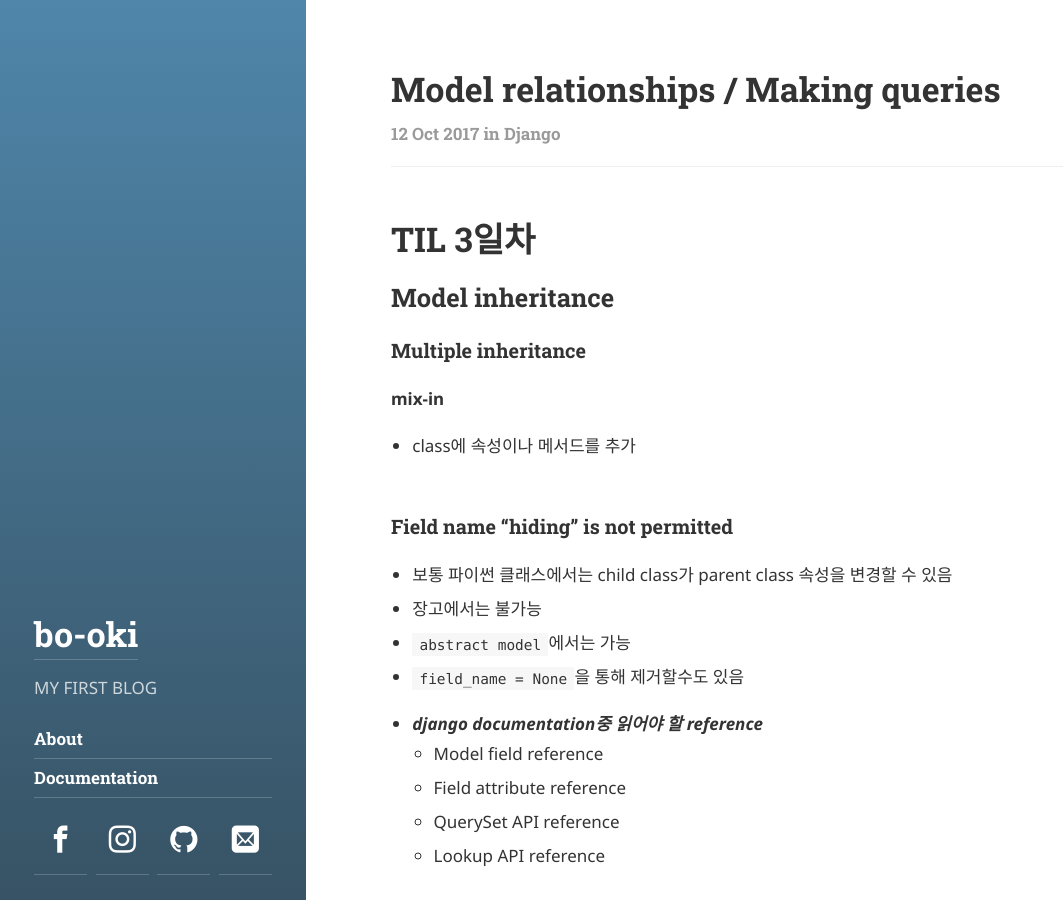
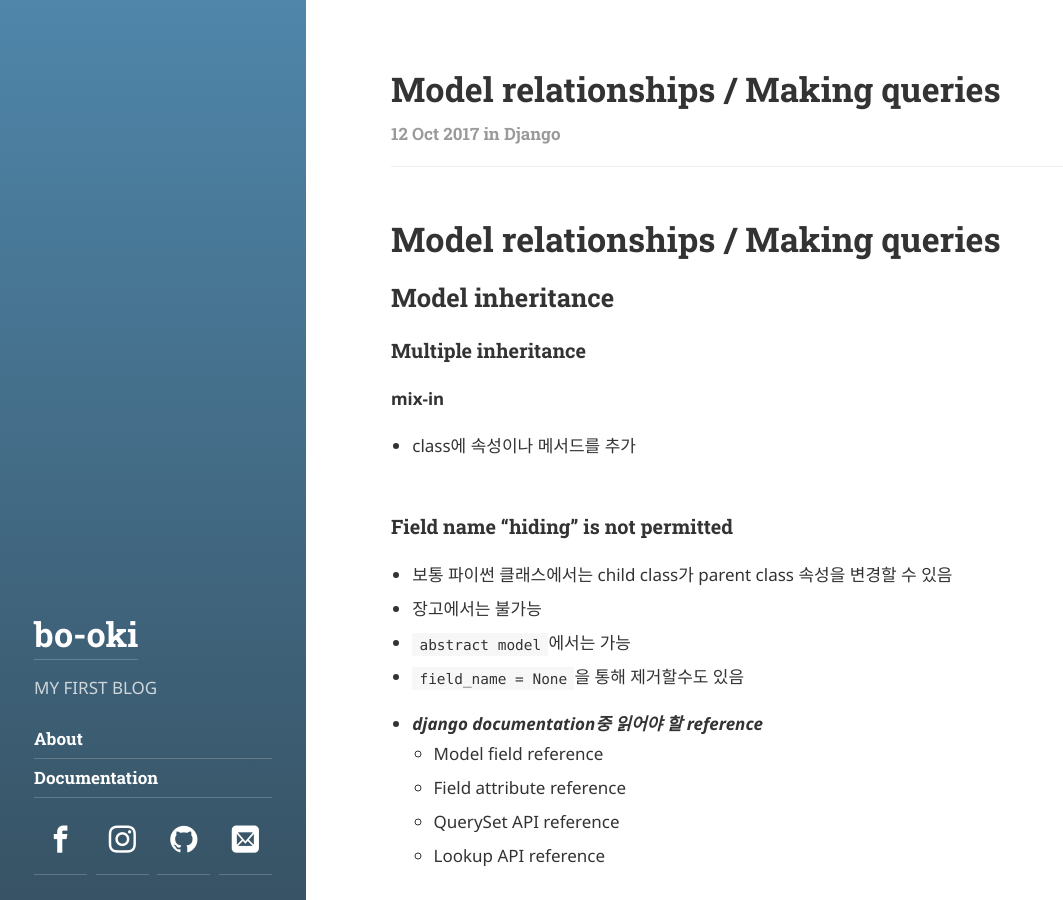
Before and after one commit to bookpark/bookpark.github.io, a Jekyll site: the page built from _posts/2017-10-12-mr-making-queries.md, in a window 1280 px wide and 900 px high. Shown: the whole window, without its empty margins (0-1063 px from the left). Built offline with Jekyll 4.4.1, drawn with Linux system fonts in a browser that asks for light colours; some web fonts are replaced; some of the changed text lies outside the part shown.

Commit message:
노트 수정

```diff
--- a/_posts/2017-10-12-mr-making-queries.md
+++ b/_posts/2017-10-12-mr-making-queries.md
@@ -4,7 +4,7 @@ title:  "Model relationships / Making queries"
 categories: django
 ---
 
-# TIL 3일차
+# Model relationships / Making queries
 
 ## Model inheritance
 
```
Also changed, not shown: _posts/2017-10-13-making-queries.md (+1 -1 lines), _posts/2017-10-14-instagram.md (renamed from _posts/2017-10-instagram.md).
